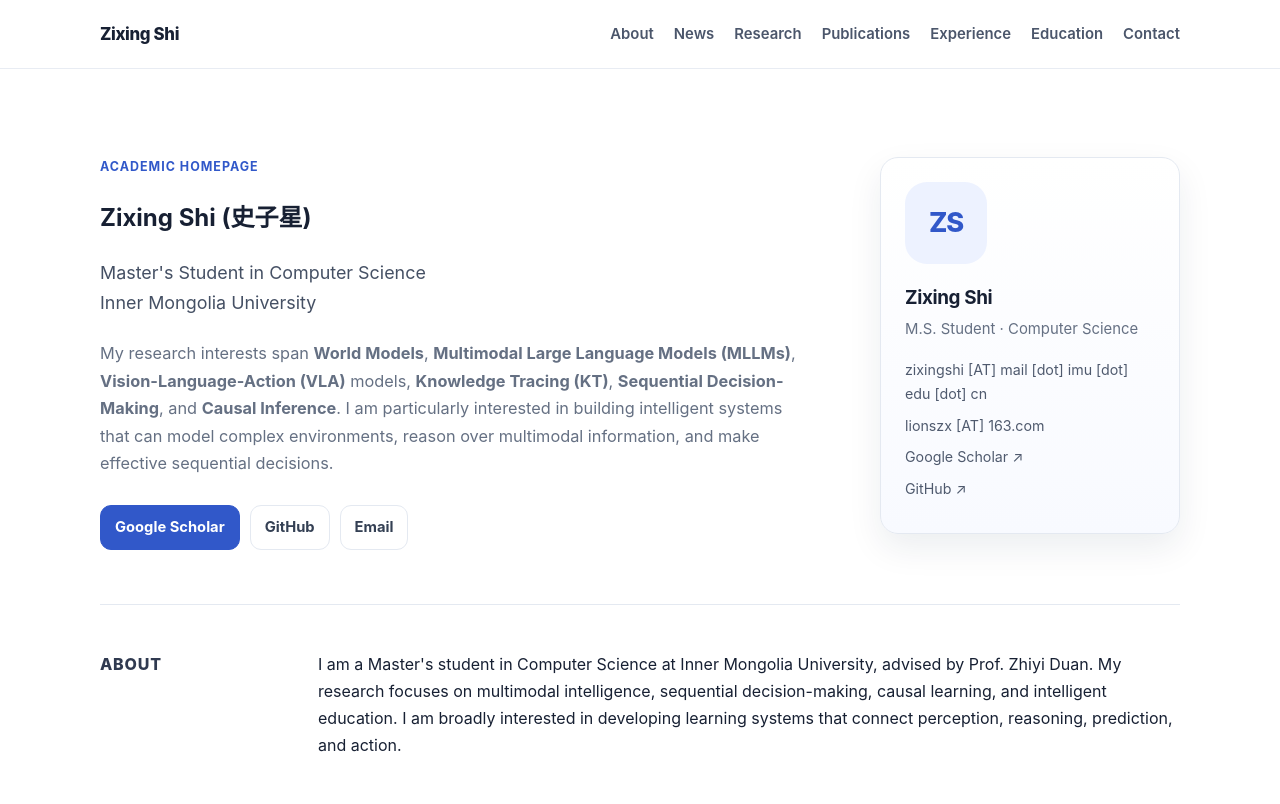
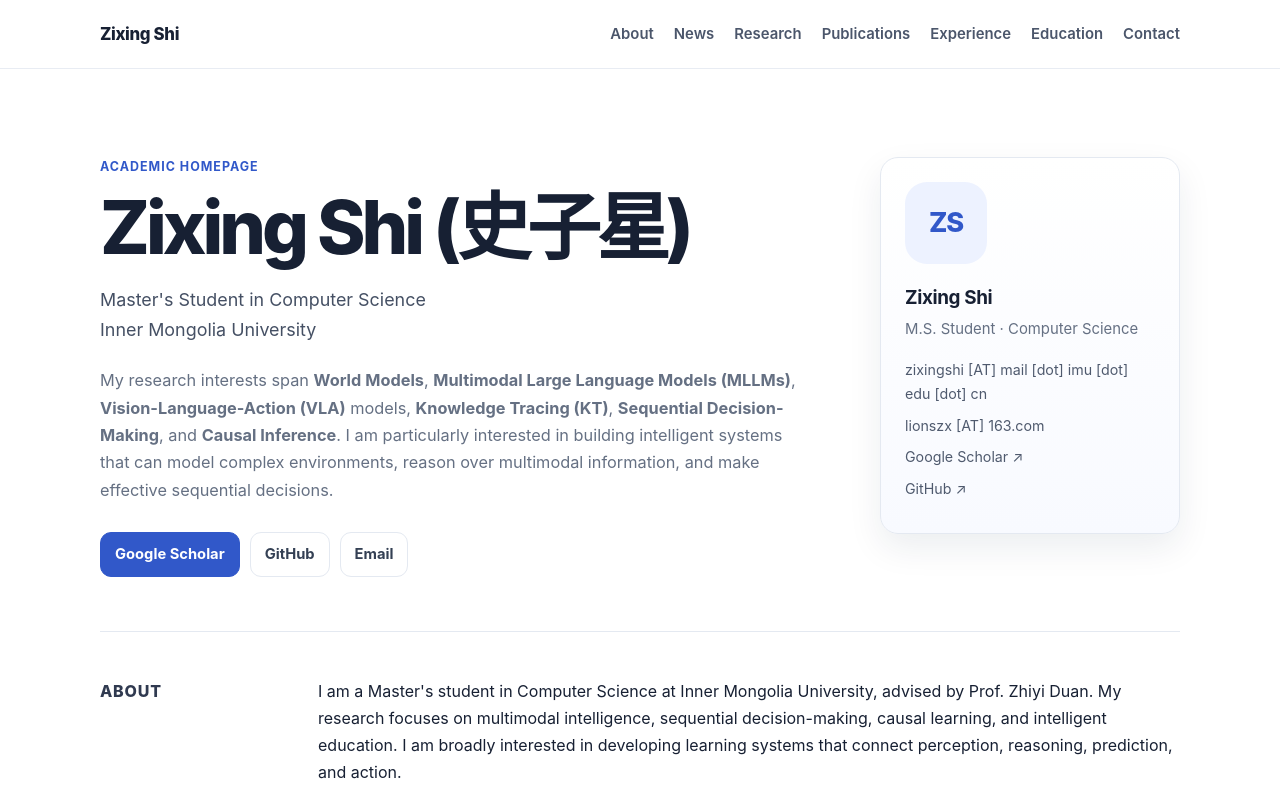
Before and after one commit to bolikt/bolikt.github.io, a plain HTML site: page index.html in a window 1280 px wide. Shown: the top 804 px of the page. Drawn offline with Linux system fonts and the light colour scheme.

Commit message:
Change header from h2 to h1 for name

```diff
--- a/index.html
+++ b/index.html
@@ -526,7 +526,7 @@
   <header id="top" class="container hero">
     <div>
       <p class="eyebrow">Academic Homepage</p>
-      <h2>Zixing Shi (史子星)</h2>
+      <h1>Zixing Shi (史子星)</h1>
       <p class="subtitle">
         Master's Student in Computer Science<br />
         Inner Mongolia University
```
